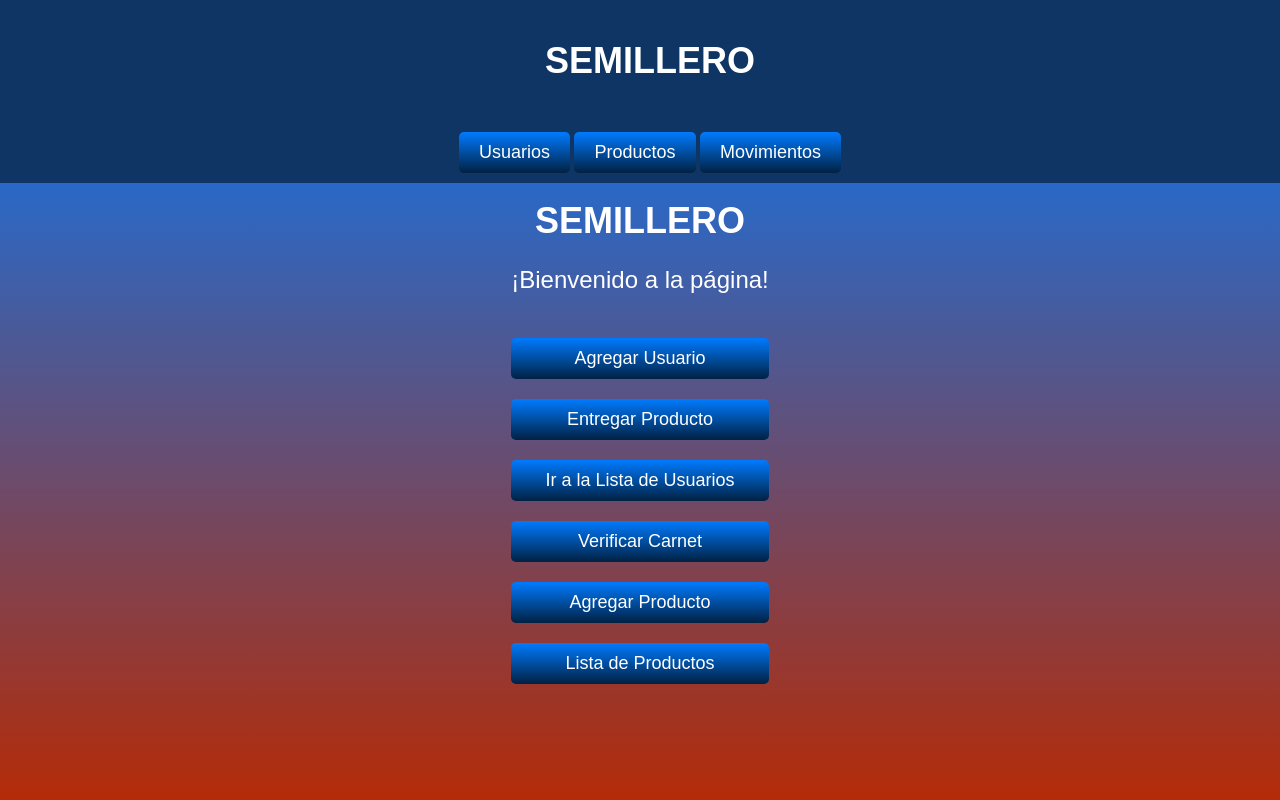
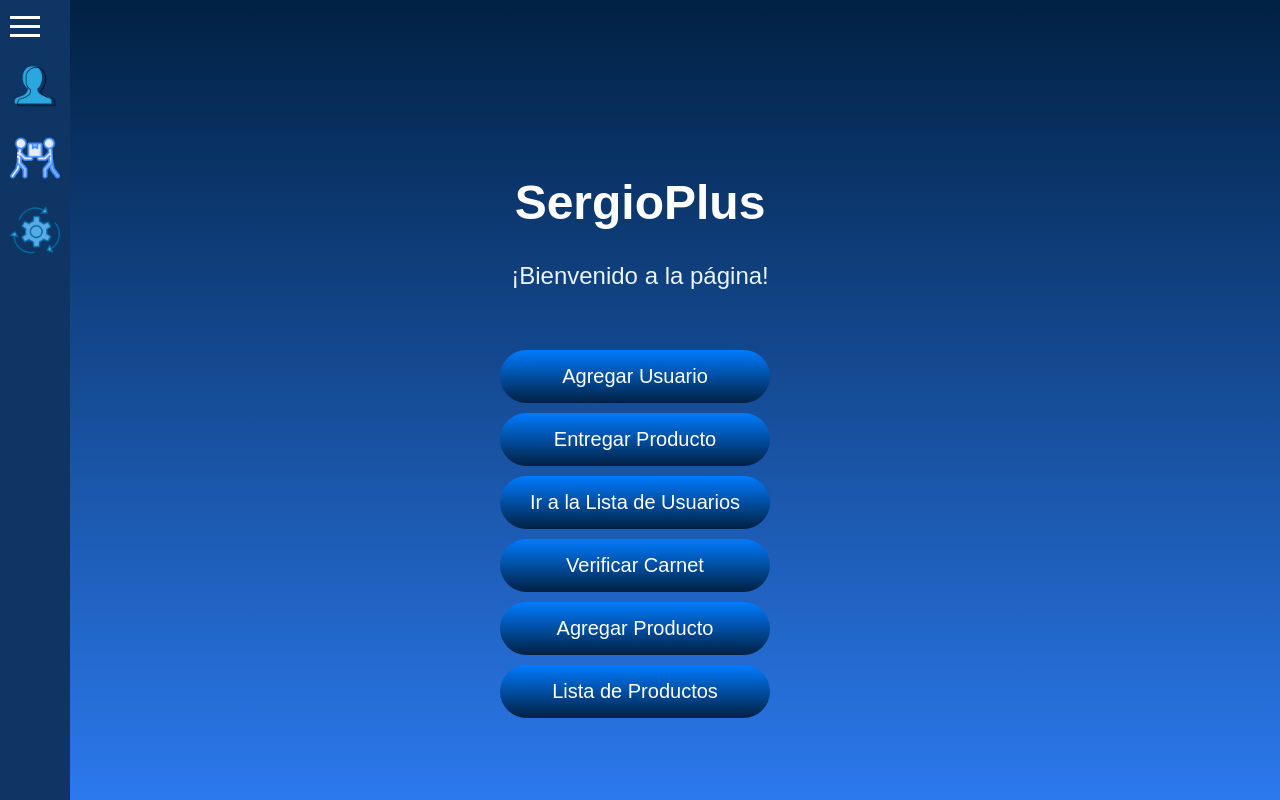
Before and after one commit to DavidAvila6/Semillero2023, a Django app: page / in a window 1280 px wide. Run offline with Django 4.2, Linux system fonts and the light colour scheme.

Commit message:
Cambios theme

```diff
--- a/Aplication/static/css/estilos.css
+++ b/Aplication/static/css/estilos.css
@@ -2,8 +2,8 @@
 body {
     text-align: center;
     font-family: Arial, sans-serif;
-    background: linear-gradient(to bottom, #007BFF, #b42b08);
-    color: #fff;
+    background: linear-gradient(to bottom, #012143, #2b79ed); /* Fondo azul claro a oscuro */
+    color: #fff; /* Texto en blanco */
     margin: 0;
     height: 100vh;
     display: flex;
@@ -16,6 +16,10 @@ body {
 h1 {
     font-size: 36px;
 }
+h2 {
+    font-size: 100px; /* Establece el tamaño del título según tus preferencias */
+}
+
 
 p {
     font-size: 24px;
@@ -24,7 +28,7 @@ p {
 .button-container {
     display: flex;
     flex-direction: column;
-    margin-top: 20px;
+    margin-top: 50px;
 }
 
 .products-container {
@@ -41,14 +45,29 @@ p {
     background: linear-gradient(to bottom, #007BFF, #012143);
     color: #fff;
     border: none;
-    border-radius: 5px;
+    border-radius: 50px;
+    text-decoration: none;
     cursor: pointer;
     font-size: 20px;
+    margin-right: 10px;
+    margin-top: 10px;
 }
 
-.button:hover {
-    background: linear-gradient(to bottom, #0056b3, #003c6e);
+.special-button {
+    padding: 2% 5%; /* Utiliza porcentajes para el relleno */
+    background: linear-gradient(to bottom, #007BFF, #012143);
+    color: #fff;
+    text-decoration: none;
+    border: none;
+    border-radius: 50px;
+    cursor: pointer;
+    font-size: 1vw;
+    margin-right: 1%;
+    margin-top: 1%;
 }
+
+
+
 .product-list {
     list-style: none;
     padding: 0;
@@ -74,16 +93,7 @@ p {
     margin-left: 10px;
 }
 
-.button {
-    background-color: #007bff;
-    color: #fff;
-    padding: 10px 20px;
-    border: none;
-    border-radius: 5px;
-    text-decoration: none;
-    display: inline-block;
-    margin-top: 20px;
-}
+
 /* Estilos para la lista de productos */
 .user-list {
     list-style: none;
@@ -114,17 +124,7 @@ p {
     margin-left: 10px;
 }
 
-/* Estilos para botones */
-.button {
-    background-color: #007bff;
-    color: #fff;
-    padding: 10px 20px;
-    border: none;
-    border-radius: 5px;
-    text-decoration: none;
-    display: inline-block;
-    margin-top: 20px;
-}
+
 
 /* Media query para adaptar el diseño en dispositivos más pequeños */
 @media (max-width: 992px) {
@@ -149,18 +149,47 @@ p {
     position: fixed;
     top: 0;
     left: 0;
-    width: 100%;
     background-color: #0e3563; /* Cambia el color de fondo según tus preferencias */
     color: #fff; /* Cambia el color del texto según tus preferencias */
     padding: 10px;
+    float: right;
+    height: 100vh;
     /* Otras propiedades de estilo que desees aplicar */
 }
 
-/* Estilos para los elementos del menú del navbar */
+@keyframes slideIn {
+    from {
+        transform: translateX(-100%); /* Mueve el menú hacia la izquierda fuera de la pantalla */
+      }
+      to {
+        transform: translateX(0); /* Mueve el menú a su posición normal */
+      }
+  }
+
+
+
+/* Aplica la animación al menú de hamburguesa */
 .navbar-menu {
-    list-style: none;
-    padding: 0;
-    margin: 0;
+    display: none;
+    animation: slideIn 0.2s ease-in forwards; /* Aplica la animación cuando se muestra el menú */
+  }
+
+
+/* Estilos para el botón de la hamburguesa */
+.menu-toggle {
+    display: block;
+    cursor: pointer;
+}
+
+.bar {
+    width: 30px;
+    height: 3px;
+    background-color: #fff; /* Establece el color del icono en blanco */
+    margin: 6px 0;
+}
+
+.navbar-menu.show-menu {
+    display: block;
 }
 
 .navbar-item {
@@ -195,18 +224,35 @@ p {
     margin-bottom: 8px;
 }
 
-.button {
-    background-color: #007bff;
-    color: #fff;
-    padding: 10px 20px;
-    text-decoration: none;
-    border-radius: 5px;
-    font-size: 18px;
-}
 
-.button:hover {
-    background-color: #0056b3;
-}
 .devolucion {
     color: red;
 }
+
+header {
+    background-color: #e9f5fb; /* Fondo azul claro */
+    color: #007BFF; /* Texto en azul */
+}
+
+/* Estilos para la sección de héroe */
+.hero-section {
+    background-color: #4c8dfb; /* Color de fondo */
+    text-align: center;
+    padding: 80px 0; /* Espaciado interior */
+}
+
+.hero-title {
+    font-size: 48px; /* Tamaño del título */
+    color: #fff; /* Color del texto en blanco */
+}
+
+.hero-subtitle {
+    font-size: 24px; /* Tamaño del subtítulo */
+    color: #e9f5fb; /* Color del subtítulo */
+    margin-top: 20px; /* Espaciado superior */
+}
+
+.icon-bar {
+    width: 50px; /* Establece el ancho de la imagen según tus preferencias */
+    height: 50px; /* Establece la altura de la imagen según tus preferencias */
+}
--- /dev/null
+++ b/Aplication/static/js/base.js
@@ -0,0 +1,6 @@
+const menuToggle = document.querySelector(".menu-toggle");
+    const navbarMenu = document.querySelector(".navbar-menu");
+
+    menuToggle.addEventListener("click", () => {
+        navbarMenu.classList.toggle("show-menu");
+    });
--- a/Aplication/templates/base.html
+++ b/Aplication/templates/base.html
@@ -4,17 +4,33 @@
 <head>
     <meta charset="UTF-8">
     <meta name="viewport" content="width=device-width, initial-scale=1.0">
-    <title>{% block title %}Semillero{% endblock %}</title>
+    <title>{% block title %}SergioPlus{% endblock %}</title>
     <link rel="stylesheet" type="text/css" href="{% static 'css/estilos.css' %}">
 </head>
 <body>
     <nav class="navbar">
         <div class="navbar-container">
-            <h1 class="navbar-title">SEMILLERO</h1>
+            <div class="menu-toggle">
+                <div class="bar"></div>
+                <div class="bar"></div>
+                <div class="bar"></div>
+            </div>
+            <br>
+            <a href="{% url 'usuarios' %}" class="user-link">
+                <img src="{% static 'img/usuario.png' %}" alt="Usuario" class="icon-bar">
+            </a><br><br>
+            <a href="{% url 'productos' %}" class="user-link">
+                <img src="{% static 'img/producto.png' %}" alt="productos" class="icon-bar">
+            </a><br><br>
+            <a href="{% url 'movimientos' %}" class="user-link">
+                <img src="{% static 'img/movimiento.png' %}" alt="Movimientos" class="icon-bar">
+            </a><br><br>
+
             <ul class="navbar-menu">
-                <a href="{% url 'usuarios' %}" class="button">Usuarios</a>
-                <a href="{% url 'productos' %}" class="button">Productos</a>
-                <a href="{% url 'movimientos' %}" class="button">Movimientos</a>
+                <h1 class="navbar-title">SERGIOPLUS</h1><br>
+                <a href="{% url 'usuarios' %}" class="button">Usuarios</a><br><br><br><br>
+                <a href="{% url 'productos' %}" class="button">Productos</a><br><br><br><br>
+                <a href="{% url 'movimientos' %}" class="button">Movimientos</a><br><br><br>
             </ul>
         </div>
     </nav>
@@ -24,3 +40,11 @@
     </div>
 </body>
 </html>
+<script>
+    const menuToggle = document.querySelector(".menu-toggle");
+    const navbarMenu = document.querySelector(".navbar-menu");
+
+    menuToggle.addEventListener("click", () => {
+        navbarMenu.classList.toggle("show-menu");
+    });
+    </script>
--- a/Aplication/templates/movimientos.html
+++ b/Aplication/templates/movimientos.html
@@ -5,8 +5,8 @@
 {% block content %}
     <h2>Opciones de Movimientos</h2>
     <div class="movement-buttons">
-        <a href="{% url 'lista_movimientos' %}" class="button">Lista de Movimientos</a>
-        <a href="{% url 'historial' %}" class="button">Historial de Movimientos</a>
+        <a href="{% url 'lista_movimientos' %}" class="special-button">Lista de Movimientos</a>
+        <a href="{% url 'historial' %}" class="special-button">Historial de Movimientos</a>
         <!-- Agregar más botones de movimiento según sea necesario -->
     </div>
 {% endblock %}
--- a/Aplication/templates/principal.html
+++ b/Aplication/templates/principal.html
@@ -1,25 +1,18 @@
 {% extends 'base.html' %}
 
 {% block content %}
-    <h1>SEMILLERO</h1>
-    <p>¡Bienvenido a la página!</p>
+<div >
+    <h1 class="hero-title">SergioPlus</h1>
+    <p class="hero-subtitle">¡Bienvenido a la página!</p>
+</div>
 
-    <div class="button-container">
+<div class="button-container">
+    <a href="{% url 'agregar_usuario' %}" class="button">Agregar Usuario</a>
+    <a href="{% url 'entregar_producto' %}" class="button">Entregar Producto</a>
+    <a href="{% url 'listar_usuarios' %}" class="button">Ir a la Lista de Usuarios</a>
+    <a href="{% url 'verificar_carnet' %}" class="button">Verificar Carnet</a>
+    <a href="{% url 'agregar_producto' %}" class="button">Agregar Producto</a>
+    <a href="{% url 'listar_productos' %}" class="button">Lista de Productos</a>
+</div>
 
-        <a href="{% url 'agregar_usuario' %}" class="button">Agregar Usuario</a>
-
-        <a href="{% url 'entregar_producto' %}" class="button">Entregar Producto</a>
-
-        <a href="{% url 'listar_usuarios' %}" class="button">Ir a la Lista de Usuarios</a>
-
-        <a href="{% url 'verificar_carnet' %}" class="button">Verificar Carnet</a>
-
-        <a href="{% url 'agregar_producto' %}" class="button">Agregar Producto</a>
-
-        <a href="{% url 'listar_productos' %}" class="button">Lista de Productos</a>
-
-
-
-
-    </div>
     {% endblock %}
--- a/Aplication/templates/usuarios.html
+++ b/Aplication/templates/usuarios.html
@@ -5,9 +5,9 @@
 {% block content %}
     <h2>Opciones de Usuarios</h2>
     <div class="user-buttons">
-        <a href="{% url 'agregar_usuario' %}" class="button">Agregar Usuario</a>
-        <a href="{% url 'listar_usuarios' %}" class="button">Lista de Usuarios</a>
-        <a href="{% url 'verificar_carnet' %}" class="button">Verificar Carnet</a>
+        <a href="{% url 'agregar_usuario' %}" class="special-button">Agregar Usuario</a>
+        <a href="{% url 'listar_usuarios' %}" class="special-button">Lista de Usuarios</a>
+        <a href="{% url 'verificar_carnet' %}" class="special-button">Verificar Carnet</a>
         <!-- Agregar más botones de usuario según sea necesario -->
     </div>
 {% endblock %}
```
Also changed, not shown: Aplication/templates/productos.html (+4 -4 lines), Aplication/static/img/movimiento.png (added), Aplication/static/img/producto.png (added), Aplication/static/img/usuario.png (added).
